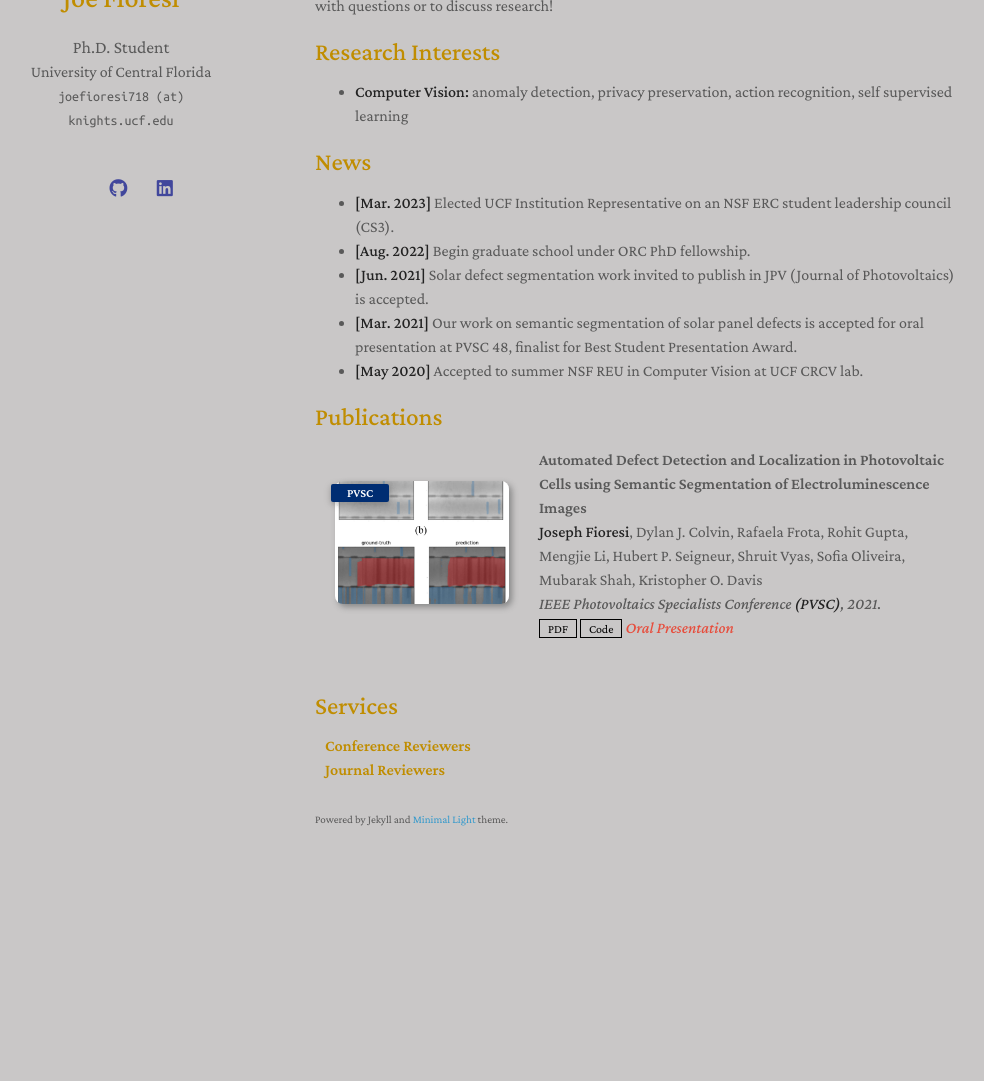
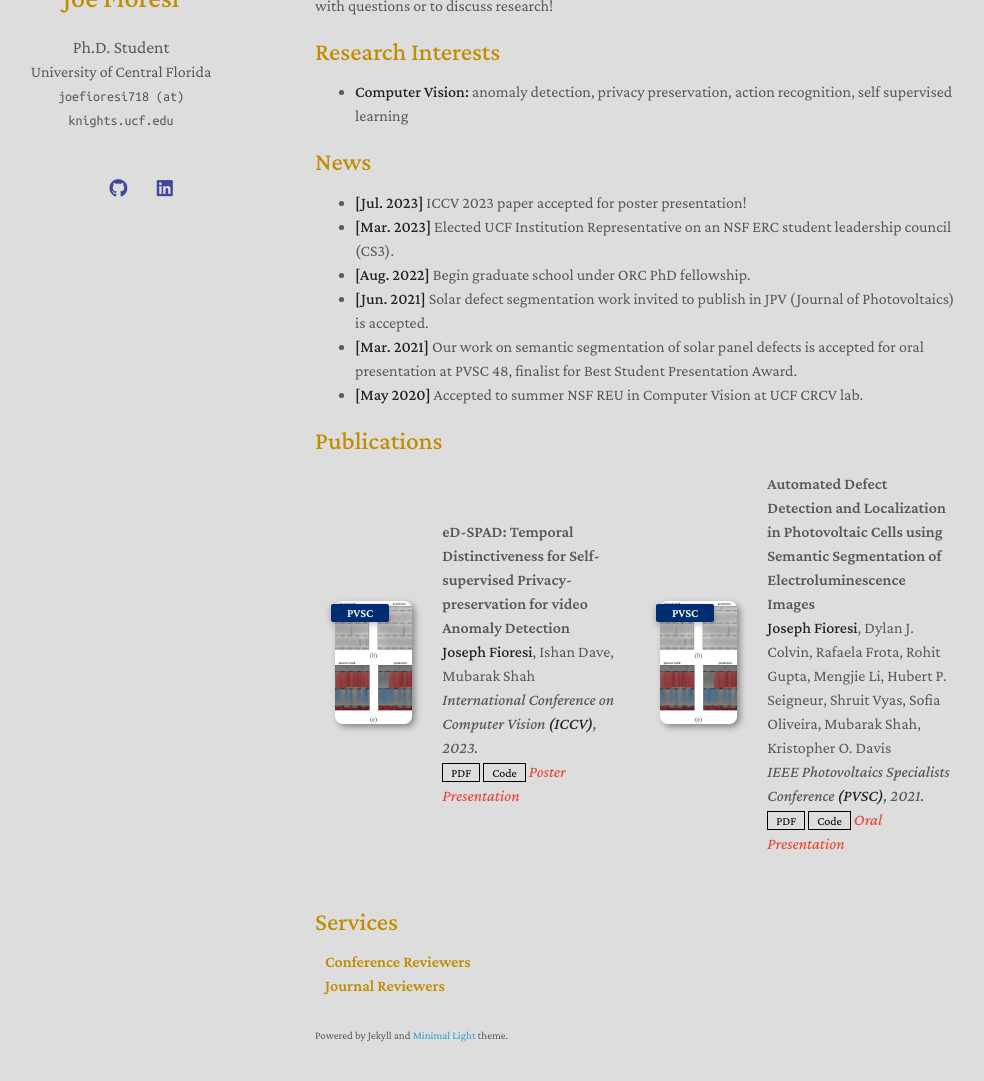
Before and after one commit to joefioresi718/joefioresi718.github.io, a Jekyll site: the page built from index.md, in a window 1280 px wide and 1384 px high, cut to the strip 268-1349 px from the top of the window. Shown: the whole strip, without its empty margins (155-1139 px from the left). Built offline with Jekyll 4.4.1, drawn with Linux system fonts in a browser that asks for light colours; nearby versions of some CDN libraries; a style sheet for code colours, icons or effects is not loaded; our own code applies the rules of GitHub Pages for plain Markdown files.

Commit message:
background, iccv

```diff
--- a/_includes/publications.md
+++ b/_includes/publications.md
@@ -5,6 +5,23 @@
 
 <li>
 <div class="pub-row">
+  <div class="col-sm-3 abbr" style="position: relative;padding-right: 15px;padding-left: 15px;">
+    <img src="assets/img/pvsc_teaser.png" class="teaser img-fluid z-depth-1">
+    <abbr class="badge">PVSC</abbr>
+  </div>
+
+  <div class="col-sm-9" style="position: relative;padding-right: 15px;padding-left: 20px;">
+    <div class="title"><a href="https://drive.google.com/file/d/1QVVEO_epzCpXo0asRvxnykUe8F-JuIfG/view"></a>eD-SPAD: Temporal Distinctiveness for Self-supervised Privacy-preservation for video Anomaly Detection</div>
+    <div class="author"><strong>Joseph Fioresi</strong>, Ishan Dave, Mubarak Shah</div>
+    <div class="periodical"><em>International Conference on Computer Vision <strong>(ICCV)</strong>, 2023.</em></div>
+    <div class="links">
+      <a href="https://drive.google.com/file/d/1QVVEO_epzCpXo0asRvxnykUe8F-JuIfG/view" class="btn btn-sm z-depth-0" role="button" target="_blank" style="font-size:12px;">PDF</a>
+      <a href="https://github.com/ucf-photovoltaics/UCF-EL-Defect" class="btn btn-sm z-depth-0" role="button" target="_blank" style="font-size:12px;">Code</a>
+<!--       <a href="https://class-il.mpi-inf.mpg.de/mnemonics/" class="btn btn-sm z-depth-0" role="button" target="_blank" style="font-size:12px;">Project Page</a> -->
+<!--       <a href="https://dblp.uni-trier.de/rec/conf/cvpr/LiuSLSS20.html?view=bibtex" class="btn btn-sm z-depth-0" role="button" target="_blank" style="font-size:12px;">BibTex</a> -->
+      <strong><i style="color:#e74d3c">Poster Presentation</i></strong>
+    </div>
+  </div>
 
   <div class="col-sm-3 abbr" style="position: relative;padding-right: 15px;padding-left: 15px;">
     <img src="assets/img/pvsc_teaser.png" class="teaser img-fluid z-depth-1">
--- a/_layouts/homepage.html
+++ b/_layouts/homepage.html
@@ -29,7 +29,7 @@
     {% if site.enable_crcv_logo %}
     <lightonly>
       <div id="head1o2">
-      <div id="myheader" style="BACKGROUND:#c9c7c7 ;MARGIN: 0px auto; height: 57px;">
+      <div id="myheader" style="BACKGROUND:#dddddd ;MARGIN: 0px auto; height: 57px;">
 
       <a href="https://www.crcv.ucf.edu/"><img style=" margin-bottom:10pt;margin-top:10pt;margin-left:17%;" width="245" src="./assets/img/crcv_topbar_logo.png"></a>
 
--- a/_sass/minimal-light.scss
+++ b/_sass/minimal-light.scss
@@ -2,7 +2,7 @@
 @import url('https://fonts.googleapis.com/css2?family=Ubuntu+Mono&display=swap');
 
 body {
-  background-color: #c9c7c7;
+  background-color: #dddddd;
   padding:0px;
   font: 16.0px/1.5 Crimson Pro, serif;
   color:#595959;
--- a/index.md
+++ b/index.md
@@ -12,6 +12,7 @@ I am a 1st year Ph.D. student at the University of Central Florida (UCF) studyin
 
 ## News
 
+- **[Jul. 2023]** ICCV 2023 paper accepted for poster presentation!
 - **[Mar. 2023]** Elected UCF Institution Representative on an NSF ERC student leadership council (CS3).
 - **[Aug. 2022]** Begin graduate school under ORC PhD fellowship.
 - **[Jun. 2021]** Solar defect segmentation work invited to publish in JPV (Journal of Photovoltaics) is accepted.
```
